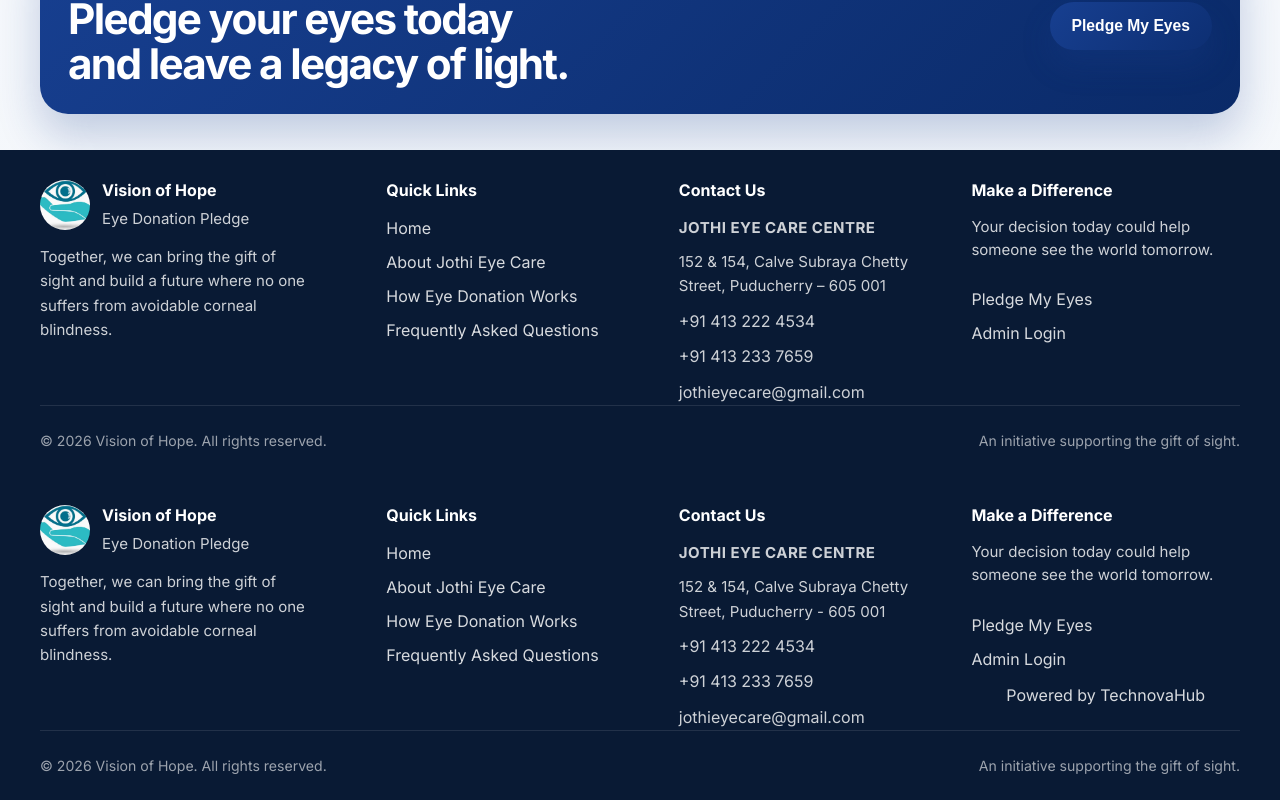
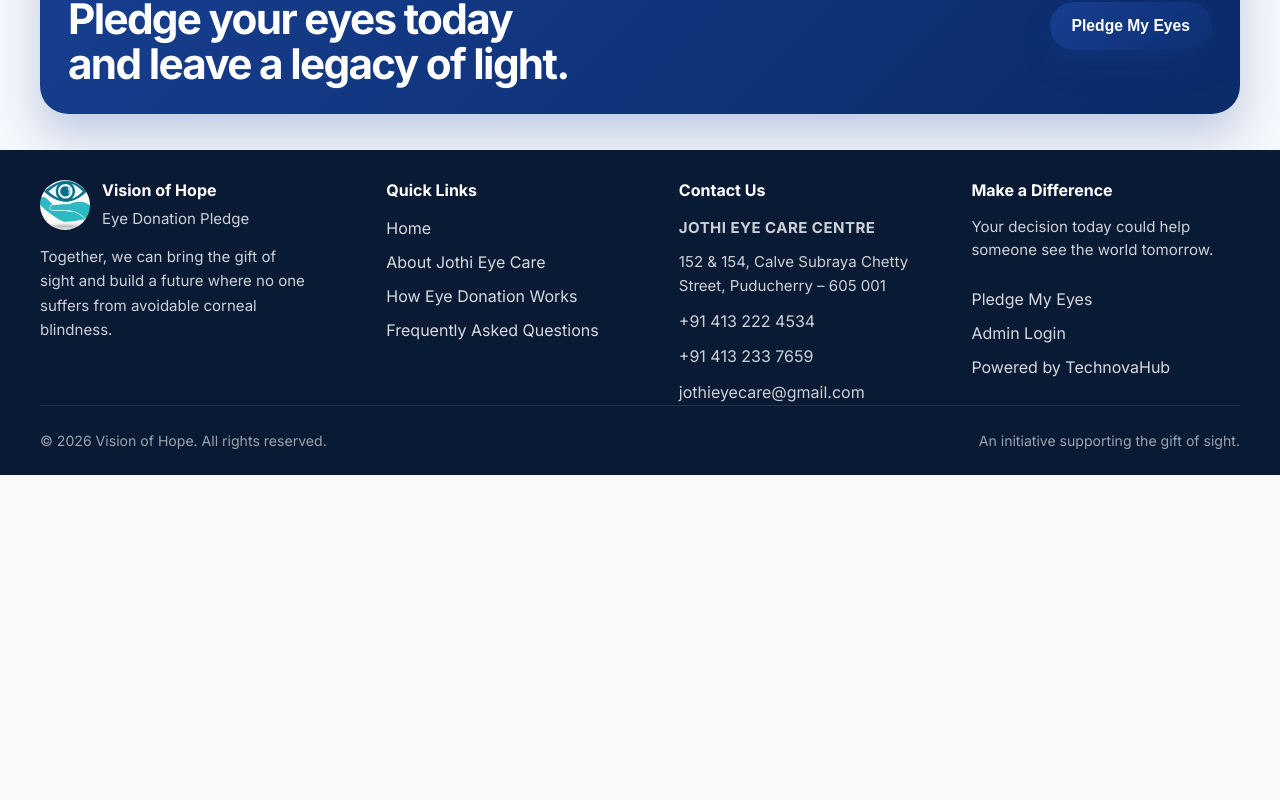
Before and after one commit to technovahub2025/eyedonorfrontend, a React (Create React App) app: page / in a window 1280 px wide. Shown: the part 2592-3392 px from the top of the page. After the commit the page ends 3067 px from the top, so only its background shows below. Built offline with nearby package versions, Linux system fonts and the light colour scheme; no server answers; a web font is replaced by a local one.

Commit message:
feat: conditionally render SharedFooter on pages other than RoleSelectPage; add footer link to TechnovaHub

```diff
--- a/src/App.js
+++ b/src/App.js
@@ -118,11 +118,13 @@ function App() {
           onLoginSuccess={handleUserLoginSuccess}
         />
       </main>
-      <SharedFooter
-        onHome={handleFooterHome}
-        onPledge={handleFooterPledge}
-        onAdmin={handleFooterAdmin}
-      />
+      {activePage !== 'role-select' ? (
+        <SharedFooter
+          onHome={handleFooterHome}
+          onPledge={handleFooterPledge}
+          onAdmin={handleFooterAdmin}
+        />
+      ) : null}
     </div>
   );
 }
--- a/src/pages/RoleSelectPage.jsx
+++ b/src/pages/RoleSelectPage.jsx
@@ -457,6 +457,15 @@ function RoleSelectPage({ onRoleSelect }) {
       >
         Admin Login
       </button>
+
+      <a
+        className="role-footer__admin-btn"
+        href="https://www.technovaub.in"
+        target="_blank"
+        rel="noreferrer"
+      >
+        Powered by TechnovaHub
+      </a>
     </div>
 
   </div>
```
